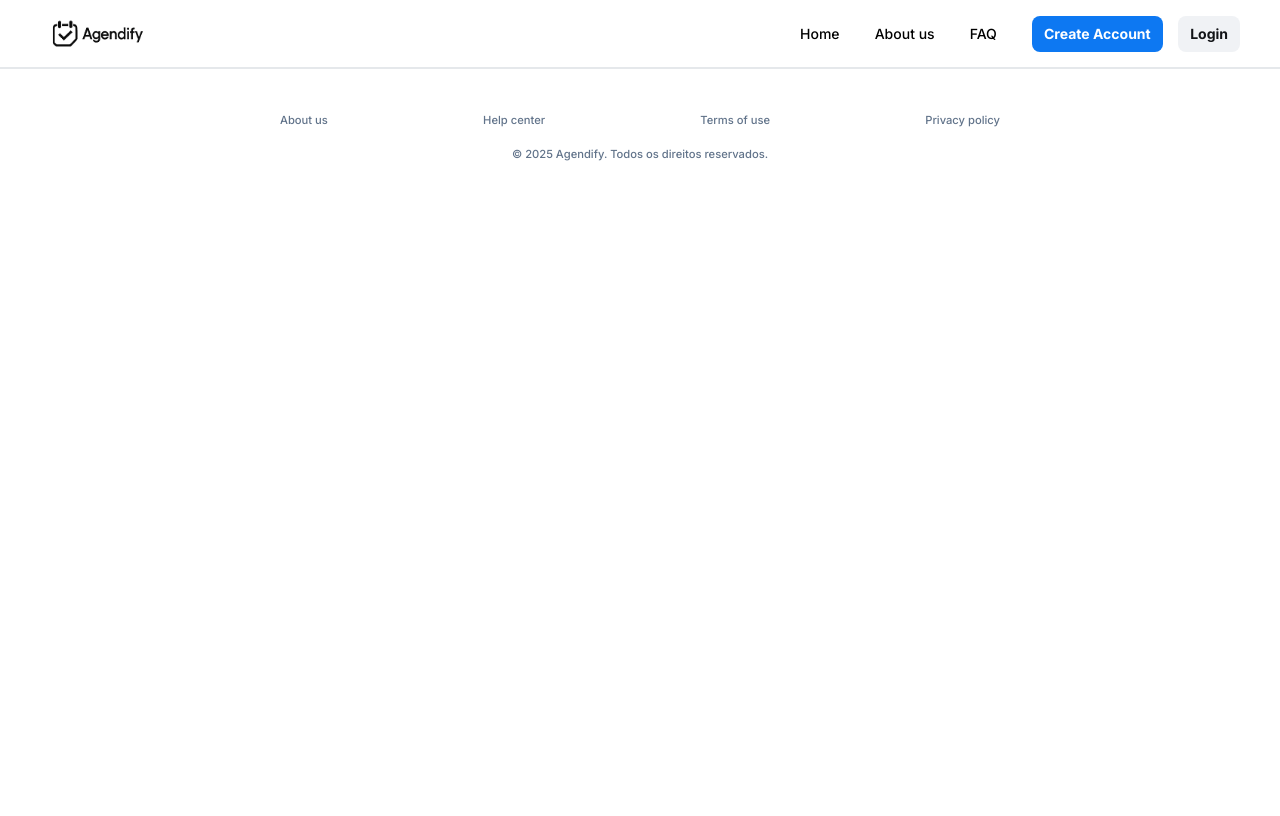
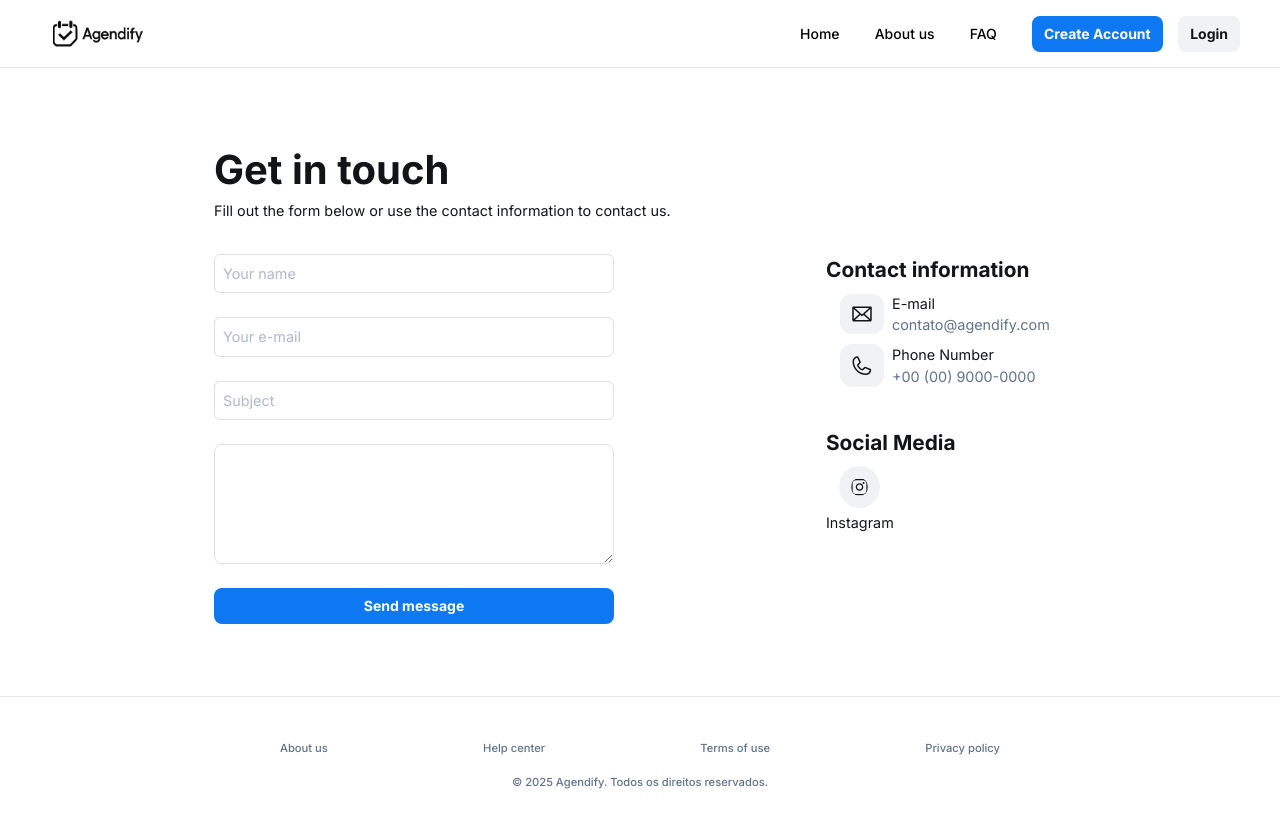
Before and after one commit to DouglaasPH/agendify, a React (Vite) app in the folder frontend/: page /contact in a window 1280 px wide. Built offline with nearby package versions, Linux system fonts and the light colour scheme.

Commit message:
added contact us page.

```diff
--- a/frontend/src/pages/contact/contact.tsx
+++ b/frontend/src/pages/contact/contact.tsx
@@ -1,5 +1,101 @@
+// vectors
+import emailVector from "../../assets/vectors/email.svg";
+import phoneVector from "../../assets/vectors/phone.svg";
+import instagramVector from "../../assets/vectors/instagram.svg";
+
 function ContactPage() {
-  return <div></div>;
+  return (
+    <div className="flex justify-center items-center px-4 mb-12">
+      <div className="w-full max-w-[900px] mt-8 xl:mt-12 flex flex-col gap-8 p-6">
+        <section className="w-full">
+          <h1 className="font-inter font-bold text-[1.5rem] sm:text-[2rem] xl:text-[2.5rem] text-[#121417]">
+            Get in touch
+          </h1>
+          <p className="font-inter font-normal text-[0.7rem] sm:text-[0.8rem] xl:text-[0.9rem] text-[#121417]">
+            Fill out the form below or use the contact information to contact
+            us.
+          </p>
+        </section>
+        <section className="flex flex-col xl:flex-row justify-between items-start gap-15 xl:gap-0">
+          <div className="w-full xl:w-100 flex flex-col justify-between items-center gap-6">
+            <input
+              type="text"
+              placeholder="Your name"
+              className="font-inter font-normal text-[0.7rem] sm:text-[0.8rem] xl:text-[0.9rem] text-[#61738A] border border-[#DBE0E5] rounded-md p-2 w-full"
+            />
+            <input
+              type="email"
+              placeholder="Your e-mail"
+              className="font-inter font-normal text-[0.7rem] sm:text-[0.8rem] xl:text-[0.9rem] text-[#61738A] border border-[#DBE0E5] rounded-md p-2 w-full"
+            />
+            <input
+              type="text"
+              placeholder="Subject"
+              className="font-inter font-normal text-[0.7rem] sm:text-[0.8rem] xl:text-[0.9rem] text-[#61738A] border border-[#DBE0E5] rounded-md p-2 w-full"
+            />
+            <textarea
+              name=""
+              id=""
+              className="font-inter font-normal text-[0.7rem] sm:text-[0.8rem] xl:text-[0.9rem] text-[#61738A] border border-[#DBE0E5] rounded-lg p-2 h-30 w-full"
+            />
+            <button className="p-2 pl-2 xl:pl-3 pr-2 xl:pr-3 w-full bg-[#0D78F2] hover:opacity-95 rounded-lg text-[#FFFFFF] font-inter font-bold text-[0.8rem] xl:text-sm cursor-pointer">
+              Send message
+            </button>
+          </div>
+          <div className="w-full xl:w-60 h-full flex flex-row xl:flex-col items-start xl:items-center gap-10">
+            <div className="w-1/2 xl:w-full flex flex-col items-start xl:items-center gap-2">
+              <h5 className="w-full font-inter font-bold text-[1rem] xl:text-[1.3rem] text-[#121417]">
+                Contact information
+              </h5>
+              <div className="flex flex-col gap-2 items-center">
+                <div className="w-53 flex flex-row gap-2 items-center">
+                  <div className="bg-[#F0F2F5] rounded-xl p-3 flex justify-center items-center">
+                    <img src={emailVector} alt="email vector" />
+                  </div>
+                  <div className="flex flex-col justify-between items-start">
+                    <h6 className="font-inter font-md text-[0.7rem] sm:text-[0.8rem] xl:text-[0.9rem] text-[#121417]">
+                      E-mail
+                    </h6>
+                    <p className="font-inter font-normal text-[0.5rem] sm:text-[0.6rem] xl:text-[0.9rem] text-[#61738A]">
+                      contato@agendify.com
+                    </p>
+                  </div>
+                </div>
+                <div className="w-53 flex flex-row gap-2 items-center">
+                  <div className="bg-[#F0F2F5] rounded-xl p-3 flex justify-center items-center">
+                    <img src={phoneVector} alt="phone number vector" />
+                  </div>
+                  <div className="flex flex-col justify-between items-start">
+                    <h6 className="font-inter font-md text-[0.7rem] sm:text-[0.8rem] xl:text-[0.9rem] text-[#121417]">
+                      Phone Number
+                    </h6>
+                    <p className="font-inter font-normal text-[0.5rem] sm:text-[0.6rem] xl:text-[0.9rem] text-[#61738A]">
+                      +00 (00) 9000-0000
+                    </p>
+                  </div>
+                </div>
+              </div>
+            </div>
+            <div className="w-1/2 xl:w-full flex flex-col items-start gap-2">
+              <h5 className="w-full font-inter font-bold text-[1rem] xl:text-[1.3rem] text-[#121417]">
+                Social Media
+              </h5>
+              <div className="flex flex-col items-center justify-between gap-1">
+                <img
+                  src={instagramVector}
+                  alt="instagram vector"
+                  className="bg-[#F0F2F5] rounded-[6rem] p-3 flex justify-center items-center"
+                />
+                <p className="font-inter font-md text-[0.7rem] sm:text-[0.8rem] xl:text-[0.9rem] text-[#121417]">
+                  Instagram
+                </p>
+              </div>
+            </div>
+          </div>
+        </section>
+      </div>
+    </div>
+  );
 }
 
 export default ContactPage;
--- a/frontend/src/pages/help_center/helpCenter.tsx
+++ b/frontend/src/pages/help_center/helpCenter.tsx
@@ -50,7 +50,6 @@ function HelpCenterPage() {
   return (
     <div className="flex justify-center items-center px-4 mb-12">
       <div className="w-full max-w-[900px] mt-8 xl:mt-12 flex flex-col gap-8 p-6">
-        {/* Cabeçalho */}
         <section className="w-full">
           <h1 className="font-inter font-bold text-[1.5rem] sm:text-[2rem] xl:text-[2.5rem] text-[#121417]">
             Help Center
@@ -61,7 +60,6 @@ function HelpCenterPage() {
           </p>
         </section>
 
-        {/* FAQ */}
         <section className="w-full flex flex-col gap-6">
           <h5 className="font-inter font-bold text-[1.2rem] sm:text-[1.4rem] xl:text-[1.5rem] text-[#121417]">
             Frequently Asked Questions
@@ -91,7 +89,6 @@ function HelpCenterPage() {
                   />
                 </div>
 
-                {/* Resposta com animação */}
                 <div
                   className={`px-3 pb-3 font-inter text-[#61738A] text-[0.85rem] sm:text-[0.9rem] xl:text-[0.8rem] transition-all duration-300 ease-in-out`}
                   style={{
@@ -106,7 +103,6 @@ function HelpCenterPage() {
           </div>
         </section>
 
-        {/* Help */}
         <section className="w-full flex flex-col gap-6">
           <h5 className="font-inter font-bold text-[1.2rem] sm:text-[1.4rem] xl:text-[1.5rem] text-[#121417]">
             Need help? Get in touch
```
